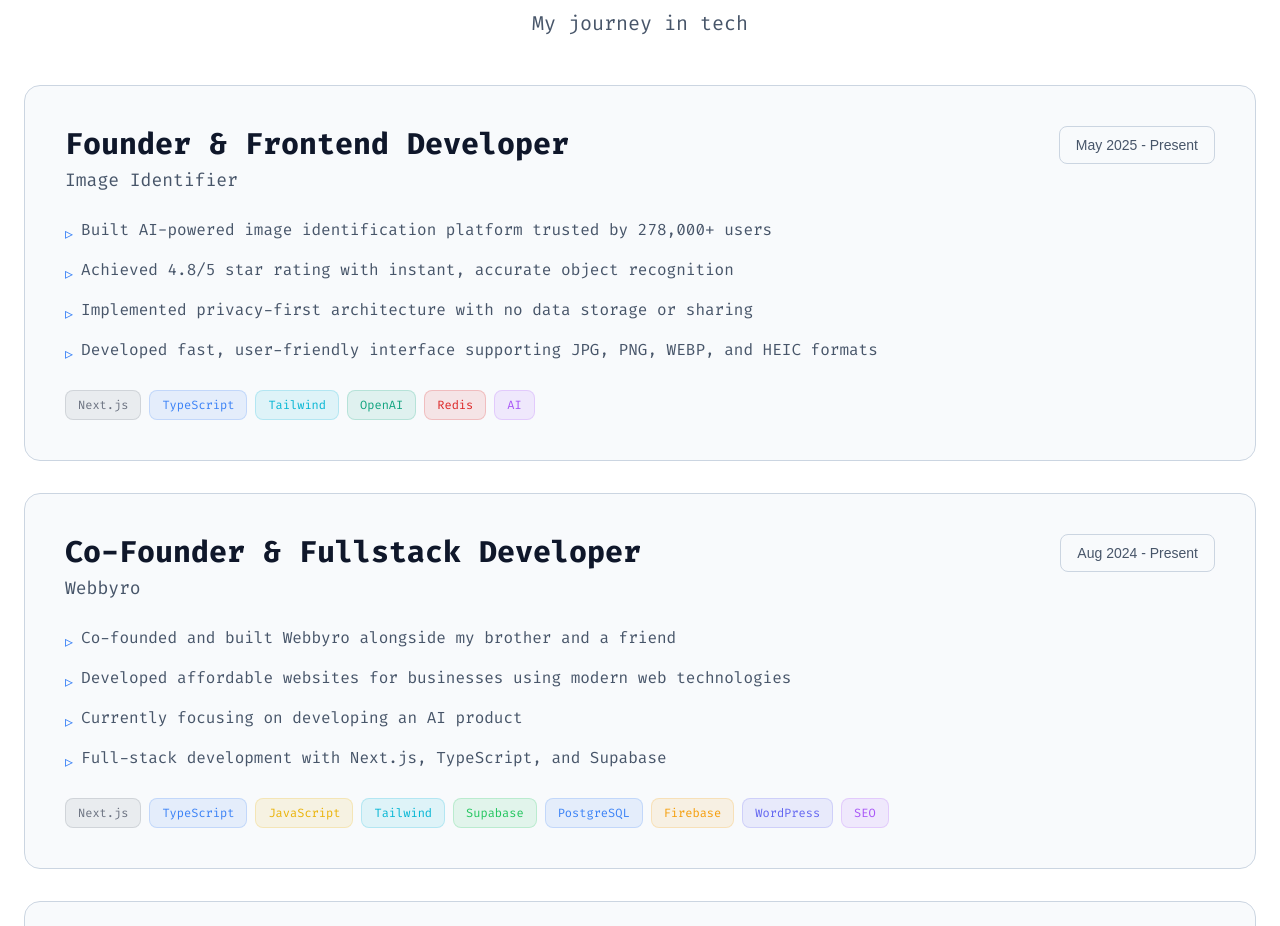
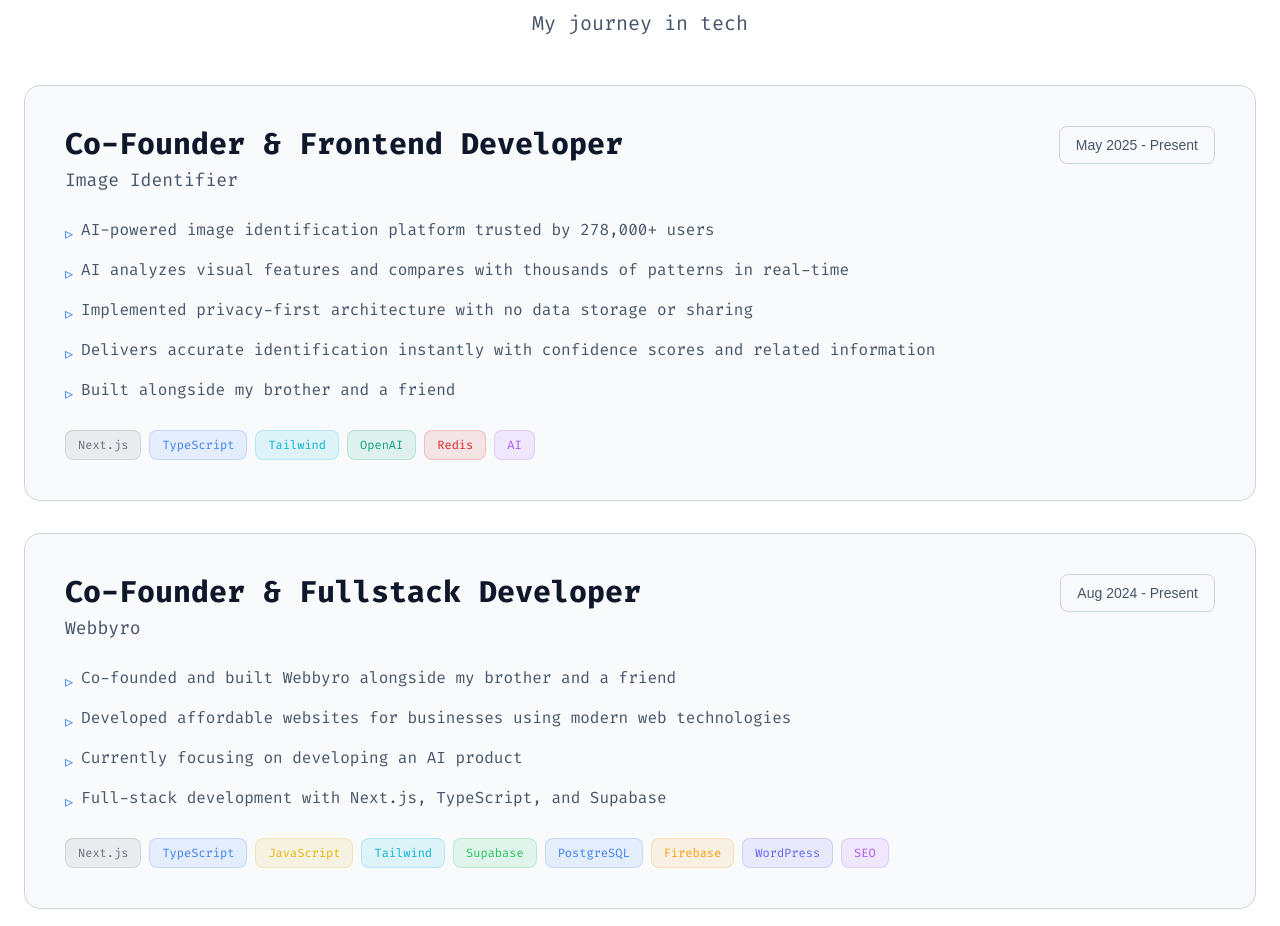
Before and after one commit to chvlpont/portfolio-ph, a Next.js app: page / in a window 1280 px wide. Shown: the part 4200-5126 px from the top of the page. Built offline with nearby package versions, Linux system fonts and the light colour scheme.

Commit message:
tweak image identifier card

```diff
--- a/app/page.tsx
+++ b/app/page.tsx
@@ -269,7 +269,7 @@
 
   const experiences = [
     {
-      title: "Founder & Frontend Developer",
+      title: "Co-Founder & Frontend Developer",
       company: "Image Identifier",
       period: "May 2025 - Present",
       gradient: {
@@ -278,10 +278,11 @@
       },
       url: "https://imageidentifier.ai/",
       responsibilities: [
-        "Built AI-powered image identification platform trusted by 278,000+ users",
-        "Achieved 4.8/5 star rating with instant, accurate object recognition",
+        "AI-powered image identification platform trusted by 278,000+ users",
+        "AI analyzes visual features and compares with thousands of patterns in real-time",
         "Implemented privacy-first architecture with no data storage or sharing",
-        "Developed fast, user-friendly interface supporting JPG, PNG, WEBP, and HEIC formats",
+        "Delivers accurate identification instantly with confidence scores and related information",
+        "Built alongside my brother and a friend",
       ],
       tags: [
         { label: "Next.js", color: "#6b7280" },
```
